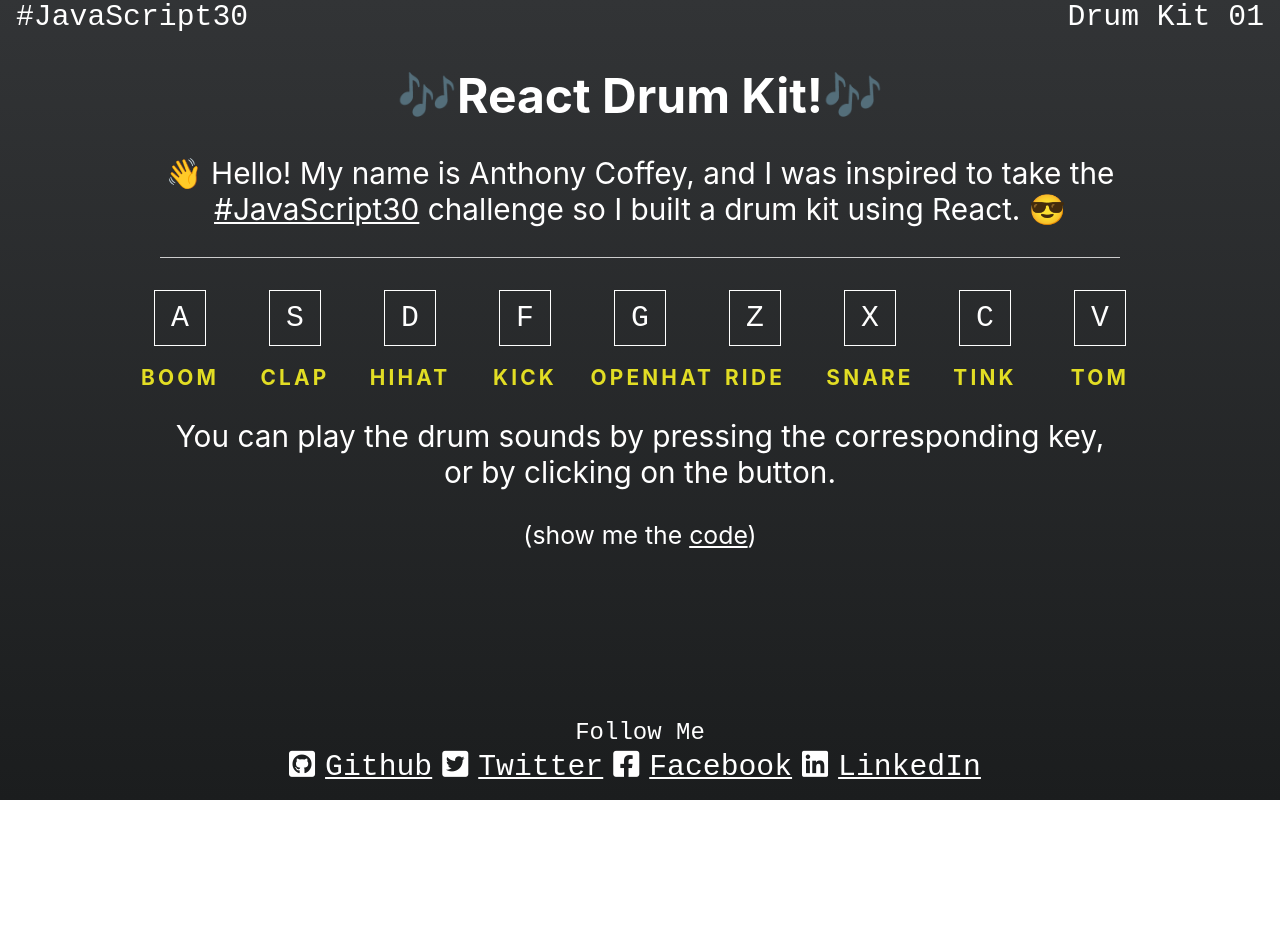
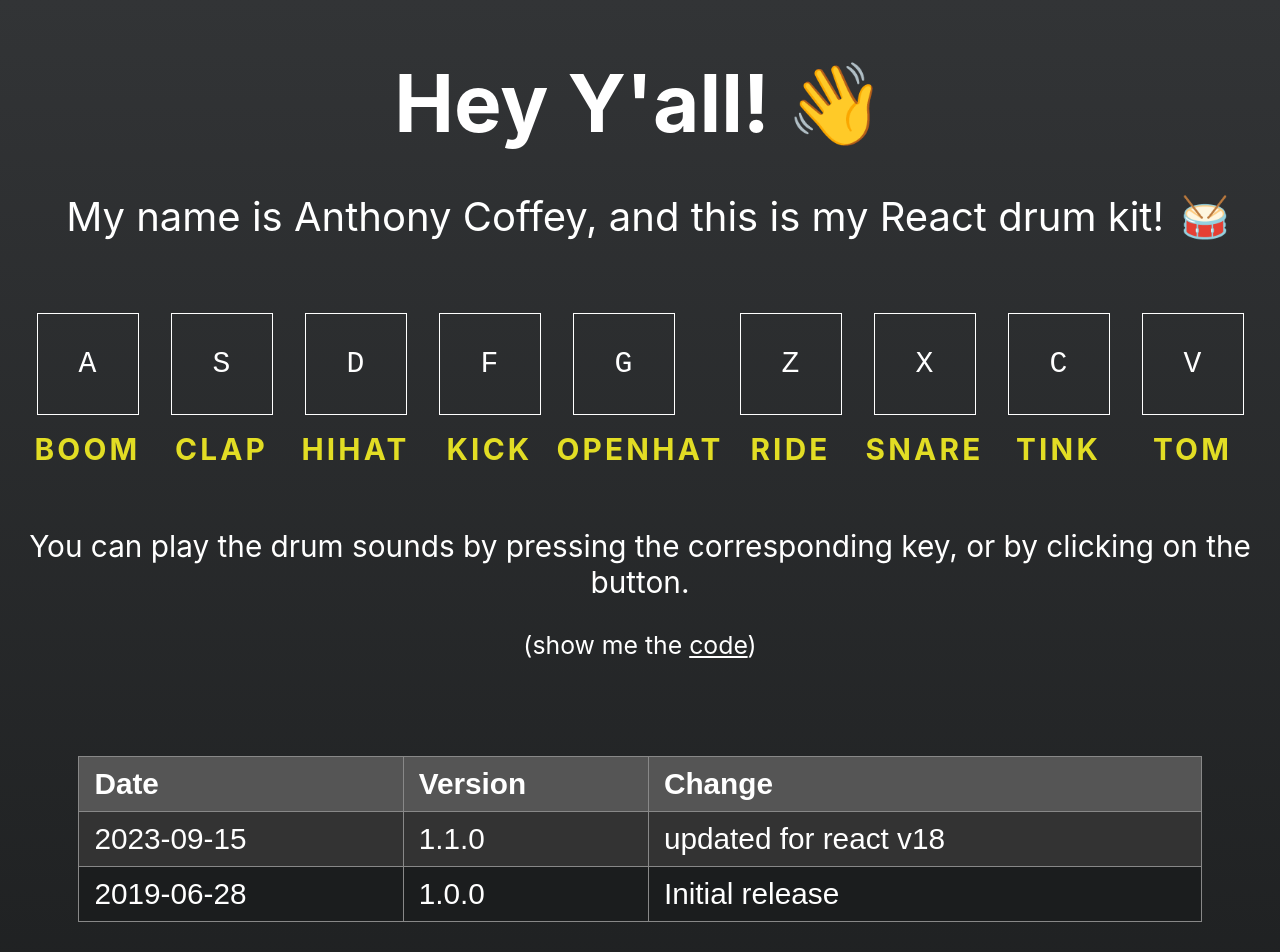
Before and after one commit to anthonycoffey/React-Drum-Kit, a React (Create React App) app: page / in a window 1280 px wide. Shown: the top 952 px of the page. Before the commit the page ends 800 px from the top, so only its background shows below. Built offline with nearby package versions, Linux system fonts and the light colour scheme.

Commit message:
modernizing repo

```diff
--- a/src/App.js
+++ b/src/App.js
@@ -1,105 +1,151 @@
-import React from 'react';
-import './App.scss';
-import '@fortawesome/fontawesome-free/css/fontawesome.min.css'
-import '@fortawesome/fontawesome-free/css/brands.min.css'
-import wavs from './sounds.js'
+import React, { useState, useEffect } from "react";
+import "./App.sass";
+import wavs from "./sounds.js";
 
-class App extends React.Component {
+function App() {
+  const GREETING = "Hey Y'all!";
+  const AUTHOR = "Anthony Coffey";
+  const [sounds, setSounds] = useState([]);
+  const [keys, setKeys] = useState([]);
 
-  constructor(props) {
-    super(props);
+  useEffect(() => {
+    // audio elements
+    const sounds = wavs.map((sound, index) => (
+      <audio
+        data-key={sound.key}
+        src={`${process.env.PUBLIC_URL}/sounds/${sound.file}`}
+        key={index}
+      ></audio>
+    ));
 
-    this.state = {
-      title: `React Drum Kit!`,
-      hashtag: '#JavaScript30',
-      project: 'Drum Kit 01',
-      author: 'Anthony Coffey',
-      sounds: [],
-      keys: [],
-      allKeys: []
+    const keys = wavs.map((sound, index) => (
+      <div className="key-wrapper" key={index}>
+        <kbd
+          className="key"
+          data-key={sound.key}
+          onClick={() => playSound(sound.key)}
+        >
+          {sound.key}
+        </kbd>
+        <span className="sound">{sound.file.replace(".wav", "")}</span>
+      </div>
+    ));
+
+    setSounds(sounds);
+    setKeys(keys);
+
+    const handleKeyDown = (e) => {
+      if (e.key) {
+        playSound(e.key);
+      }
     };
 
-    // audio elements
-    for(const [index, sound] of wavs.entries()) {
-      this.state.sounds.push(<audio data-key={sound.key} src={`sounds/${sound.file}`} key={index}></audio>)
-    }
+    window.addEventListener("keydown", handleKeyDown);
+    return () => window.removeEventListener("keydown", handleKeyDown);
+  }, []);
 
-    // buttons / key elements
-    for(const [index, sound] of wavs.entries()) {
-      this.state.keys.push(<div className="key-wrapper" key={index}>
-        <kbd className="key" data-key={sound.key}
-                            onClick={(e) => this.playSound(sound.key)}>{sound.key}</kbd>
-        <span className="sound">{sound.file.replace('.wav', '')}</span>
-      </div>)
-    }
+  const playSound = (k) => {
+    const audio = document.querySelector(`audio[data-key="${k}"]`);
+    const key = document.querySelector(`kbd[data-key="${k}"]`);
+    if (!audio) return;
+    audio.currentTime = 0;
+    audio.play();
+    console.log("bet its here");
+    key.classList.add("playing", "animated", "heartBeat");
+    setTimeout(() => {
+      key.classList.remove("playing", "animated", "heartBeat");
+    }, 210);
+  };
 
-    window.addEventListener('keydown', (e) => {
-      if(e.key) {
-        this.playSound(e.key);
-      }
-    })
-  }
-
-  playSound(k) {
-    const audio = document.querySelector(`audio[data-key="${k}"`);
-    const key = document.querySelector(`kbd[data-key="${k}"]`);
-    if(!audio) return;
-    audio.currentTime = 0;
-    console.log(audio)
-    audio.play();
-    key.classList.add('playing','animated','heartBeat');
-    setTimeout(function(){
-      key.classList.remove('playing','animated','heartBeat')
-    }, 210)
-  }
-
-  render() {
-    return (<div className="App">
+  return (
+    <div className="App">
       <header>
-        <div className="hashtag">
-          {this.state.hashtag}
-        </div>
-        <div className="project">
-          {this.state.project}
-        </div>
+        <div className="project"></div>
       </header>
       <main>
-        <h1><span role="img" aria-label="music notes">🎶</span>{this.state.title}<span role="img" aria-label="music notes">🎶</span></h1>
+        <h1 className="greeting">
+          {GREETING}
+          <span role="img" aria-label="music notes">
+            👋
+          </span>
+        </h1>
 
         <div className="introduction">
-          <p><span role="img" aria-label="wave">👋</span> Hello! My name is Anthony Coffey, and I was inspired to take the <a href="https://javascript30.com/" rel="noopener noreferrer" target="_blank">#JavaScript30</a> challenge so I built a drum kit using React. <span role="img" aria-label="cool">😎</span></p>
+          <p>
+            <span role="img" aria-label="wave"></span>
+            My name is {AUTHOR}, and this is my React drum kit!
+            <span role="img" aria-label="cool">
+              🥁
+            </span>
+          </p>
         </div>
 
-        <div className="keys">
-          {this.state.keys}
-        </div>
+        <div className="keys">{keys}</div>
 
         <div className="instructions">
-          <p>You can play the drum sounds by pressing the corresponding key, or by clicking on the button.</p>
-
+          <p>
+            You can play the drum sounds by pressing the corresponding key, or
+            by clicking on the button.
+          </p>
         </div>
-        <small><span>(show me the <a href="https://github.com/anthonycoffey/JavaScript30_ReactDrumKit_01" rel="noopener noreferrer" target="_blank">code</a>)</span></small>
-        {this.state.sounds}
+        <small>
+          <span>
+            (show me the{" "}
+            <a
+              href="https://github.com/anthonycoffey/JavaScript30_ReactDrumKit_01"
+              rel="noopener noreferrer"
+              target="_blank"
+            >
+              code
+            </a>
+            )
+          </span>
+        </small>
+        {sounds}
+        <hr />
+        <table className="changelog-table">
+          <thead>
+            <tr>
+              <th>Date</th>
+              <th>Version</th>
+              <th>Change</th>
+            </tr>
+          </thead>
+          <tbody>
+            <tr>
+              <td>2023-09-15</td>
+              <td>1.1.0</td>
+              <td>updated for react v18</td>
+            </tr>
+            <tr>
+              <td>2019-06-28</td>
+              <td>1.0.0</td>
+              <td>Initial release</td>
+            </tr>
+          </tbody>
+        </table>
       </main>
       <footer>
-        <span className="follow-me">Follow Me</span>
-        <ul>
-          <li>
-            <i className="fab fa-github-square"></i><a href="https://github.com/anthonycoffey" rel="noopener noreferrer" target="_blank">Github</a>
-          </li>
-          <li>
-            <i className="fab fa-twitter-square"></i><a href="https://twitter.com/CoffeyWebDev" rel="noopener noreferrer" target="_blank">Twitter</a>
-          </li>
-          <li>
-            <i className="fab fa-facebook-square"></i><a href="https://www.facebook.com/coffeyweb/" rel="noopener noreferrer" target="_blank">Facebook</a>
-          </li>
-          <li>
-            <i className="fab fa-linkedin"></i><a href="https://linkedin.com/in/coffeyanthony" rel="noopener noreferrer" target="_blank">LinkedIn</a>
-          </li>
-        </ul>
+        <span className="pre-follow">want to get in touch?</span>
+        <span className="follow-me">
+          <a
+            href="https://linktr.ee/coffeycodes"
+            rel="noopener noreferrer"
+            target="_blank"
+          >
+            <svg
+              xmlns="http://www.w3.org/2000/svg"
+              height="1em"
+              viewBox="0 0 448 512"
+            >
+              <path d="M210.6 5.9L62 169.4c-3.9 4.2-6 9.8-6 15.5C56 197.7 66.3 208 79.1 208H104L30.6 281.4c-4.2 4.2-6.6 10-6.6 16C24 309.9 34.1 320 46.6 320H80L5.4 409.5C1.9 413.7 0 419 0 424.5c0 13 10.5 23.5 23.5 23.5H192v32c0 17.7 14.3 32 32 32s32-14.3 32-32V448H424.5c13 0 23.5-10.5 23.5-23.5c0-5.5-1.9-10.8-5.4-15L368 320h33.4c12.5 0 22.6-10.1 22.6-22.6c0-6-2.4-11.8-6.6-16L344 208h24.9c12.7 0 23.1-10.3 23.1-23.1c0-5.7-2.1-11.3-6-15.5L237.4 5.9C234 2.1 229.1 0 224 0s-10 2.1-13.4 5.9z" />
+            </svg>
+            Visit My Link Tree
+          </a>
+        </span>
       </footer>
-    </div>)
-  };
+    </div>
+  );
 }
 
 export default App;
--- /dev/null
+++ b/src/App.sass
@@ -0,0 +1,158 @@
+body
+  margin: 0
+  min-height: 100vh
+  background: #1692d0
+  background: -webkit-linear-gradient(to top, #1b1d1e, #323436)
+  background: linear-gradient(to top, #1b1d1e ,#323436)
+  font-family: -apple-system, BlinkMacSystemFont, "Segoe UI", "Roboto", "Oxygen", "Ubuntu", "Cantarell", "Fira Sans", "Droid Sans", "Helvetica Neue", sans-serif
+  -webkit-font-smoothing: antialiased
+  -moz-osx-font-smoothing: grayscale
+
+  a, a:active, a:visited
+    color: white
+
+.container
+  max-width: 960px
+
+.App
+  font-size: 1.86rem
+
+  @media (max-width: 768px)
+    font-size: 1.36rem
+
+  header
+    font-family: monospace
+    padding: 0 1rem
+    color: white
+    display: flex
+    justify-content: space-between
+
+  main
+    display: flex
+    justify-content: center
+    flex-direction: column
+    align-items: center
+    text-align: center
+    color: #FFFFFF
+    min-height: 33vw
+    padding: 0 1rem
+
+    h1
+      font-size: 5rem
+      span
+        margin-left: 1rem
+
+      @media (max-width: 767px)
+        font-size: 2rem
+
+      margin-bottom: 0
+
+    .introduction
+      margin-bottom: 1rem
+      font-size: 2.5rem
+
+      p
+        span
+          margin-left: 1rem
+
+    .keys
+      display: flex
+      flex-direction: row
+      flex-wrap: wrap
+      justify-content: space-between
+
+      .key-wrapper
+        animation-duration: 0.2s
+        align-content: center
+        align-items: center
+        justify-content: center
+
+
+        kbd.key
+          width: 100px
+          height: 100px
+          margin: 1rem
+          text-transform: uppercase
+          cursor: pointer
+          border: 1px solid
+          display: flex
+          justify-content: center
+          align-items: center
+
+          &.playing
+            color: #e2dd24
+            border-color: #e2dd24
+
+        .sound
+          color: #e2dd24
+          text-transform: uppercase
+          font-weight: bold
+          letter-spacing: 0.2rem
+          position: relative
+
+
+    .instructions
+      margin-top: 2rem
+
+
+      a
+        font-family: monospace
+
+  footer
+    margin-top: 5rem
+    padding-bottom: 1rem
+    width: 100%
+    color: #FFFFFF
+    display: flex
+    flex-direction: column
+    align-items: center
+
+    .pre-follow
+      font-family: monospace
+      font-size: 2rem
+      text-transform: uppercase
+      padding: 3px 0
+      margin-bottom: 5px
+
+    .follow-me
+      font-size: 2rem
+      background: white
+      padding: 1rem
+      min-width: 2rem
+      border-radius: 1rem
+
+      a
+        margin: 0 10px
+        text-decoration: none
+        display: flex
+        align-content: center
+        align-items: center
+        color: black
+
+      svg
+        fill: green
+        margin: 0 10px 0 0
+
+hr
+  border-color: transparent
+
+.changelog-table
+  margin: 4rem auto
+  width: 90%
+  background: #333
+  border-collapse: collapse
+
+  font-family: Arial, sans-serif
+
+  th, td
+    padding: 10px 15px
+    border: 1px solid #888
+    text-align: left
+
+  th
+    background-color: #555
+    font-weight: bold
+
+  tr:nth-child(even)
+
+    background-color: #1b1d1e
--- a/src/App.scss
+++ /dev/null
@@ -1,169 +0,0 @@
-/**
-  index.css
- */
-body {
-  margin: 0;
-  min-height: 100vh;
-  background: #232526;
-  background: -webkit-linear-gradient(to top, #1b1d1e, #323436);
-  background: linear-gradient(to top, #1b1d1e ,#323436);
-  font-family: -apple-system, BlinkMacSystemFont, "Segoe UI", "Roboto", "Oxygen",
-  "Ubuntu", "Cantarell", "Fira Sans", "Droid Sans", "Helvetica Neue",
-  sans-serif;
-  -webkit-font-smoothing: antialiased;
-  -moz-osx-font-smoothing: grayscale;
-
-  a, a:active,a:visited {
-    color: white;
-  }
-
-}
-
-.container {
-  max-width: 960px;
-}
-/**
-  App stylesheet!
- */
-.App {
-  font-size: 1.86rem;
-  @media (max-width: 768px){
-    font-size: 1.36rem;
-  }
-  header {
-    font-family: monospace;
-    padding: 0 1rem;
-    color: white;
-    display: flex;
-    justify-content: space-between;
-    .hashtag {
-
-    }
-    .project {
-
-    }
-  }
-  main {
-    display: flex;
-    justify-content: center;
-    flex-direction: column;
-    align-items: center;
-    text-align: center;
-    color: #FFFFFF;
-    min-height: 33vw;
-    padding: 0 1rem;
-    h1 {
-      font-size: 3rem;
-      @media (max-width: 767px){
-        font-size: 2rem;
-      }
-      margin-bottom: 0;
-    }
-
-    .introduction {
-      max-width: 960px;
-      margin-bottom: 2rem;
-      border-bottom: 1px solid #ccc;
-    }
-
-    // keys / buttons
-    .keys{
-      display: flex;
-      flex-direction: row;
-      flex-wrap: wrap;
-      justify-content: space-between;
-      .key-wrapper {
-        margin: 0 0.5rem;
-        width: 99px;
-        height: 99px;
-        @media (max-width: 767px){
-          width: 79px;
-        }
-        animation-duration: 0.2s;
-        kbd.key{
-          margin: 0 auto;
-          width: 50px;
-          padding: 10px 0;
-          vertical-align: middle;
-          text-transform: uppercase;
-          cursor: pointer;
-          border: 1px solid;
-          display: block;
-          &.playing {
-            color: #e2dd24;
-            border-color: #e2dd24;
-          }
-        }
-
-        .sound {
-          color: #e2dd24;
-          font-size: 70%;
-          text-transform: uppercase;
-          font-weight: bold;
-          letter-spacing: 0.2rem;
-          position: relative;
-          top: 10px
-        }
-
-
-
-      }
-
-    }
-
-    .instructions {
-      max-width: 960px;
-      a {
-        font-family: monospace;
-      }
-    }
-
-  }
-
-  footer {
-    @media (min-width: 768px){
-      position: absolute;
-      bottom: 0;
-    }
-
-    padding-bottom: 1rem;
-
-    width: 100%;
-    color: #FFFFFF;
-    display: flex;
-    flex-direction: column;
-    align-items: center;
-
-      .follow-me {
-        @media (max-width: 767px){
-          display: none;
-        }
-        font-size: 1.5rem;
-        font-family: monospace;
-      }
-
-      ul {
-        padding: 0;
-        margin: 0;
-        li {
-          @media (max-width: 767px){
-            font-size: 1rem;
-          }
-          margin: 0rem;
-          display: inline-flex;
-          a {
-            margin: 0 10px;
-            font-family: monospace;
-            display: flex;
-            align-content: center;
-            align-items: center;
-            color: white;
-          }
-        }
-
-      }
-
-
-  }
-
-}
--- a/src/index.js
+++ b/src/index.js
@@ -1,12 +1,17 @@
-import React from 'react';
-import ReactDOM from 'react-dom';
-import 'animate.css/animate.min.css'
-import App from './App';
-import * as serviceWorker from './serviceWorker';
+import React from "react";
+import ReactDOM from "react-dom/client";
+import "animate.css/animate.min.css";
+import App from "./App";
+import reportWebVitals from "./reportWebVitals";
 
-ReactDOM.render(<App />, document.getElementById('root'));
+const root = ReactDOM.createRoot(document.getElementById("root"));
+root.render(
+  <React.StrictMode>
+    <App />
+  </React.StrictMode>
+);
 
-// If you want your app to work offline and load faster, you can change
-// unregister() to register() below. Note this comes with some pitfalls.
-// Learn more about service workers: https://bit.ly/CRA-PWA
-serviceWorker.unregister();
+// If you want to start measuring performance in your app, pass a function
+// to log results (for example: reportWebVitals(console.log))
+// or send to an analytics endpoint. Learn more: https://bit.ly/CRA-vitals
+reportWebVitals();
--- /dev/null
+++ b/src/reportWebVitals.js
@@ -0,0 +1,13 @@
+const reportWebVitals = onPerfEntry => {
+  if (onPerfEntry && onPerfEntry instanceof Function) {
+    import('web-vitals').then(({ getCLS, getFID, getFCP, getLCP, getTTFB }) => {
+      getCLS(onPerfEntry);
+      getFID(onPerfEntry);
+      getFCP(onPerfEntry);
+      getLCP(onPerfEntry);
+      getTTFB(onPerfEntry);
+    });
+  }
+};
+
+export default reportWebVitals;
```
Also changed, not shown: package.json (+18 -6 lines), src/setupTests.js (added, +5 -0 lines), src/sounds.js (+20 -20 lines), 1 other file (tests, documents, lock files or other folders).
